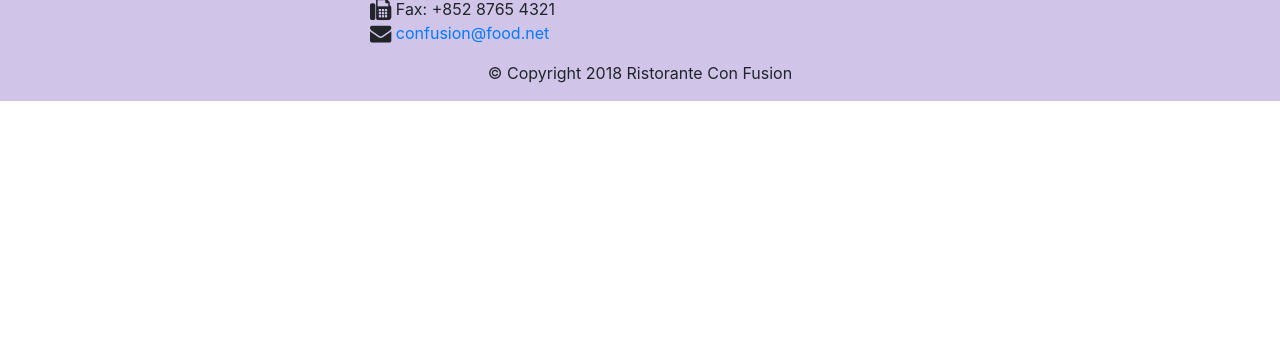
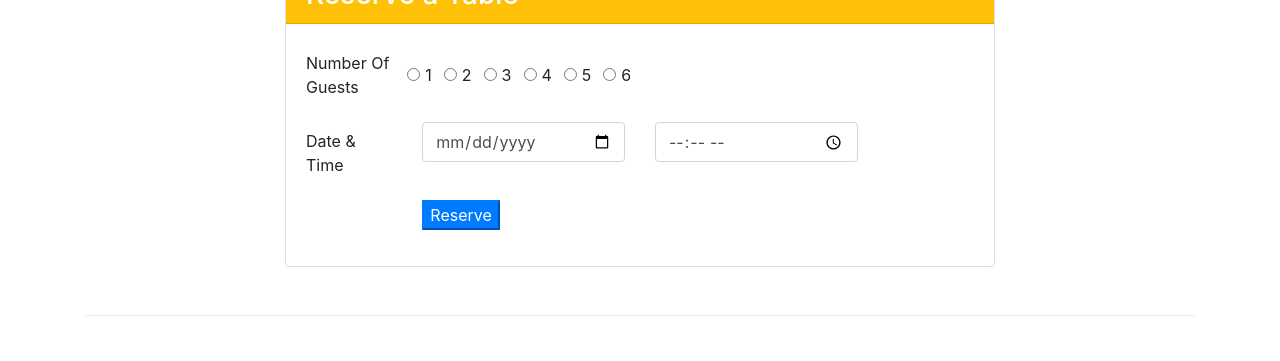
Before and after one commit to amalahema/Bootstrap, a website: page index.html in a window 1280 px wide. Shown: the part 892-1253 px from the top of the page. Before the commit the page ends 993 px from the top, so only its background shows below. Drawn offline with nearby package versions, Linux system fonts and the light colour scheme.

Commit message:
Form Design - 2nd Assessment

```diff
--- a/index.html
+++ b/index.html
@@ -84,11 +84,80 @@
                         <h2 class="mt-0">Alberto Somayya</h2>
                         <h4>Executive Chef</h4>
                         <p class="d-none d-sm-block">Award winning three-star Michelin chef with wide International experience having worked closely with whos-who in the culinary world, he specializes in creating mouthwatering Indo-Italian fusion experiences. </p>
+                        <br></br>
                     </div>
                 </div>
             </div>
         </div>
-    </div>
+        <br></br>
+    <div class="row row-content align-items-center">
+      <div class="col-12 col-sm-8 offset-sm-2">
+          <div class="card">
+               <h3 class="card-header bg-warning text-white">Reserve a Table</h3>
+                <div class="card-body">
+
+                  <form>
+                        <div class="form-group row">
+                             <label for="firstname" class="col-md-2 col-form-label">Number Of Guests</label>
+                             <div class="form-check-inline">
+                                <label class="form-check-label">
+                                    <input type="radio" class="form-check-input" name="optradio">1
+                                </label>
+                             </div>
+
+                       <div class="form-check-inline">
+                              <label class="form-check-label">
+                              <input type="radio" class="form-check-input" name="optradio">2
+                              </label>
+                        </div>
+                        <div class="form-check-inline">
+                              <label class="form-check-label">
+                              <input type="radio" class="form-check-input" name="optradio">3
+                              </label>
+                        </div>
+                        <div class="form-check-inline">
+                              <label class="form-check-label">
+                              <input type="radio" class="form-check-input" name="optradio">4
+                        </div>
+                        <div class="form-check-inline">
+                            <label class="form-check-label">
+                            <input type="radio" class="form-check-input" name="optradio">5
+                            </label>
+                        </div>
+                        <div class="form-check-inline">
+                            <label class="form-check-label">
+                            <input type="radio" class="form-check-input" name="optradio">6
+                            </label>
+                        </div>
+                 </div>
+                        <div class="form-group row">
+                            <label for="inputDate" class="col-md-2 col-form-label">Date & Time</label>
+                            <div class="col-5 col-md-4">
+                            <input type="date" class="form-control" id="inputEmail" placeholder="Date">
+                            </div>
+                            <div class="col-5 col-md-4">
+                            <input type="time" class="form-control" id="inputPassword" placeholder="Time">
+                            </div>
+                        </div>
+
+                        <div class="form-group row">
+                            <div class="offset-md-2 col-md-10">
+                                <button type="submit" class="btn-primary">
+                                    Reserve
+                                </button>
+                            </div>
+                        </div>
+              </form>
+
+             </div>
+           </div>
+         <br></br>
+        </div>
+                 </div>
+
+      </div>
+  <br></br>
+</div>
 
     <footer class="footer">
         <div class="container"><!--Inside the footer container, class row used to create a 3 section side by side -->
--- a/style.css
+++ b/style.css
@@ -2,11 +2,13 @@
     margin: 0px auto;
     padding: 0px auto;
 }
+
 .row-content
 {
     margin: 0px auto;
     padding: 50 px 0 px 50 px 0px;
     border-bottom: 1px ridge;
+
     min-height: 400 px;
 }
 .footer
```
Also changed, not shown: contactus.html (+1 -1 lines).
